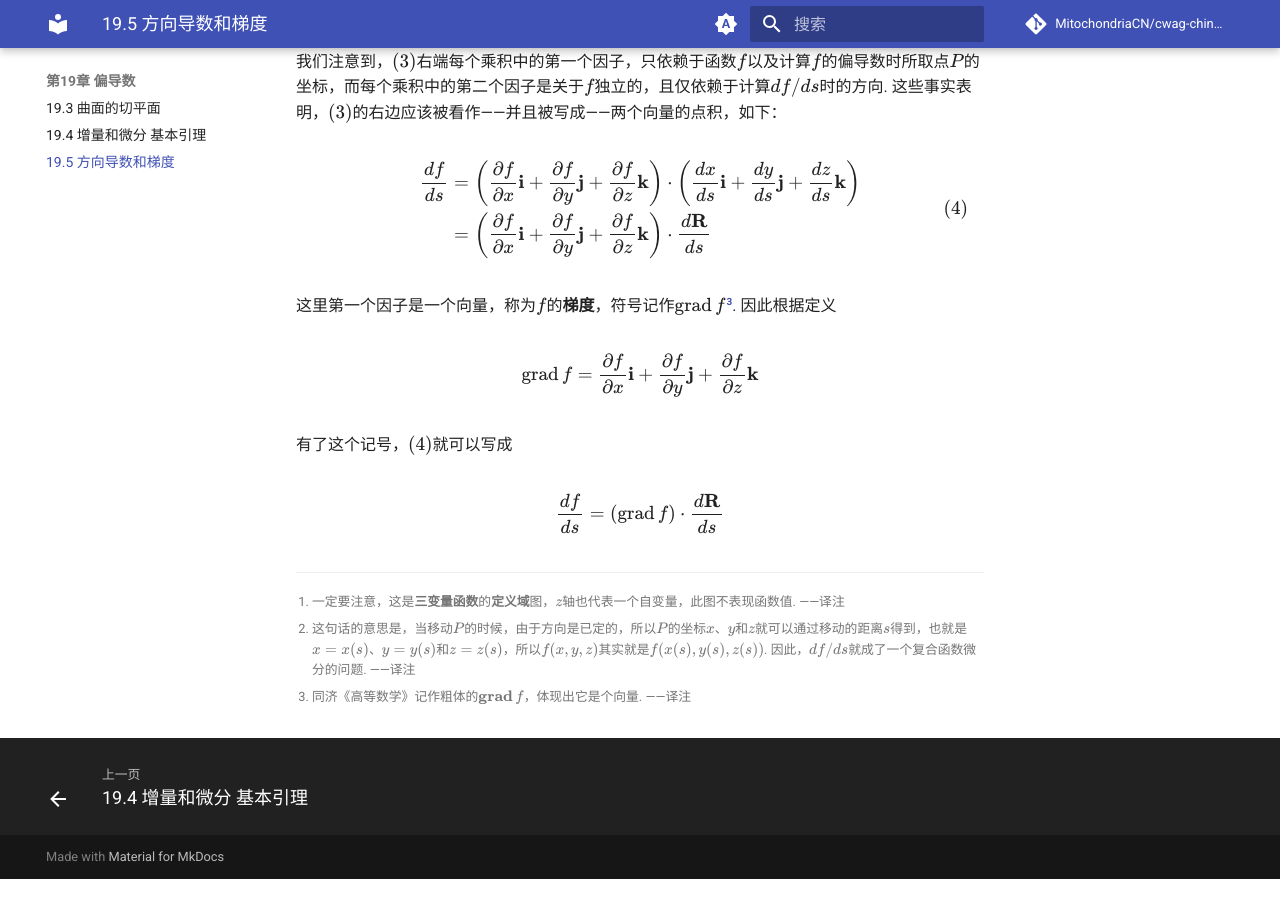
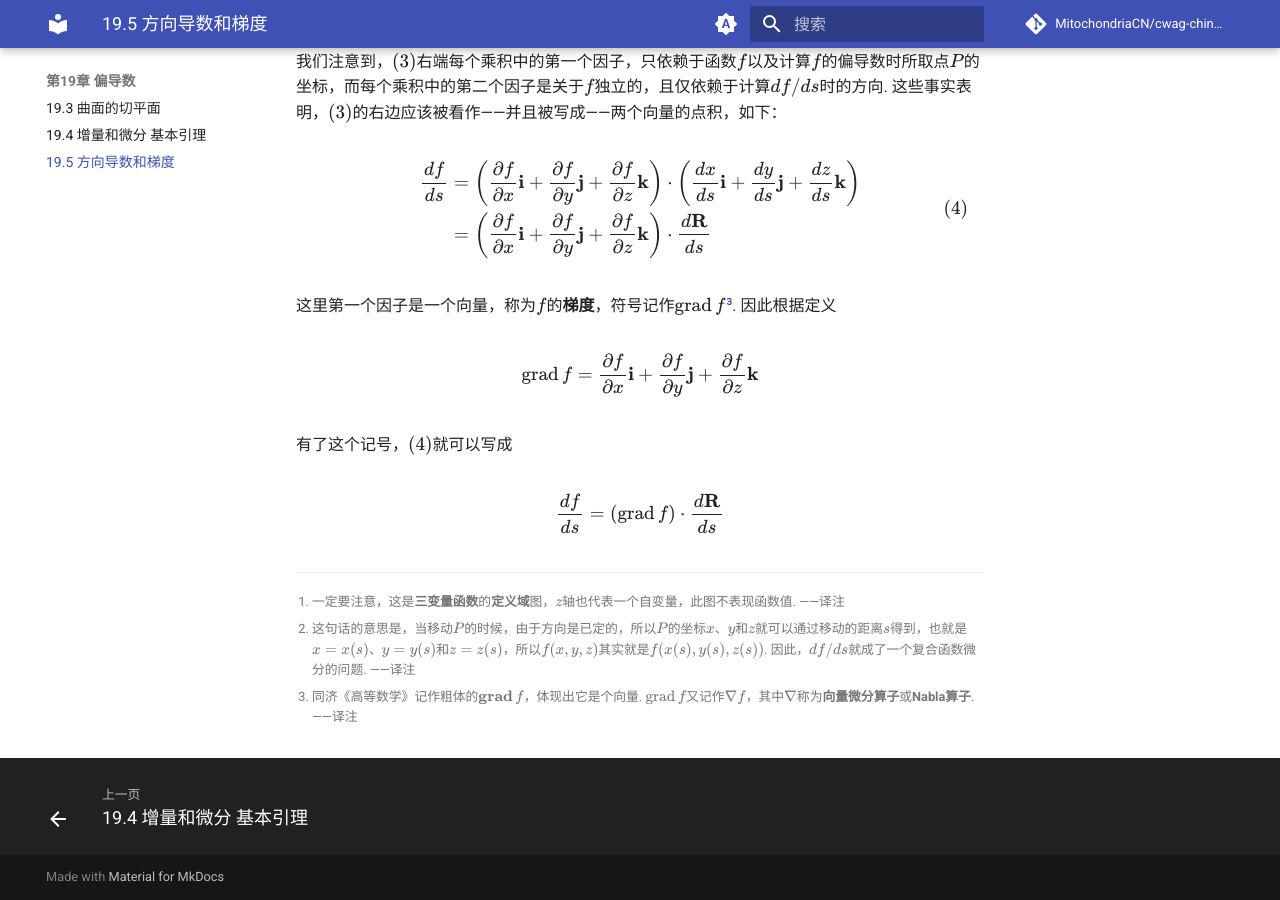
Before and after one commit to MitochondriaCN/cwag-chinese, an MkDocs documentation site: the page built from docs/19/5.md, in a window 1280 px wide and 900 px high, scrolled down 1902 px. Built offline with MkDocs 1.6.1 and Material for MkDocs 9.7.7, drawn with Linux system fonts in a browser that asks for light colours; comment, search, counter and statistics services are not loaded; before the commit the page ends 2781 px from its top, so only the background shows below that.

Commit message:
feat: 补充Nabla算子的相关介绍

```diff
--- a/docs/19/5.md
+++ b/docs/19/5.md
@@ -47,4 +47,4 @@ $$\frac{df}{ds}=(\grad f) \cdot \frac{d\mathbf{R}}{ds}$$
 
 [^2]: 这句话的意思是，当移动$P$的时候，由于方向是已定的，所以$P$的坐标$x$、$y$和$z$就可以通过移动的距离$s$得到，也就是$x=x(s)$、$y=y(s)$和$z=z(s)$，所以$f(x,y,z)$其实就是$f(x(s),y(s),z(s))$. 因此，$df/ds$就成了一个复合函数微分的问题. ——译注
 
-[^3]: 同济《高等数学》记作粗体的$\operatorname{\mathbf{grad}} f$，体现出它是个向量. ——译注
+[^3]: 同济《高等数学》记作粗体的$\operatorname{\mathbf{grad}} f$，体现出它是个向量. $\grad f$又记作$\nabla f$，其中$\nabla$称为**向量微分算子**或**Nabla算子**. ——译注
```
